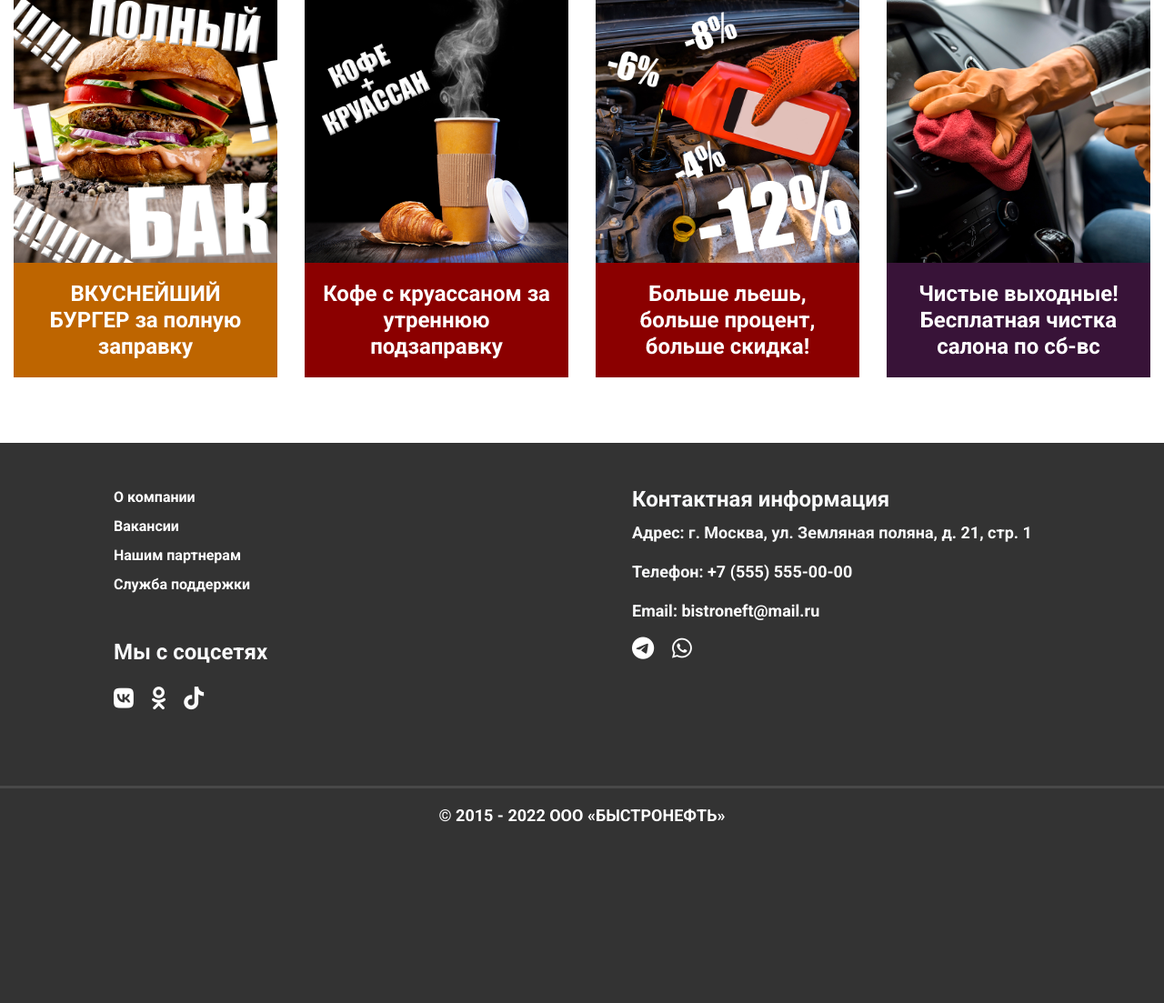
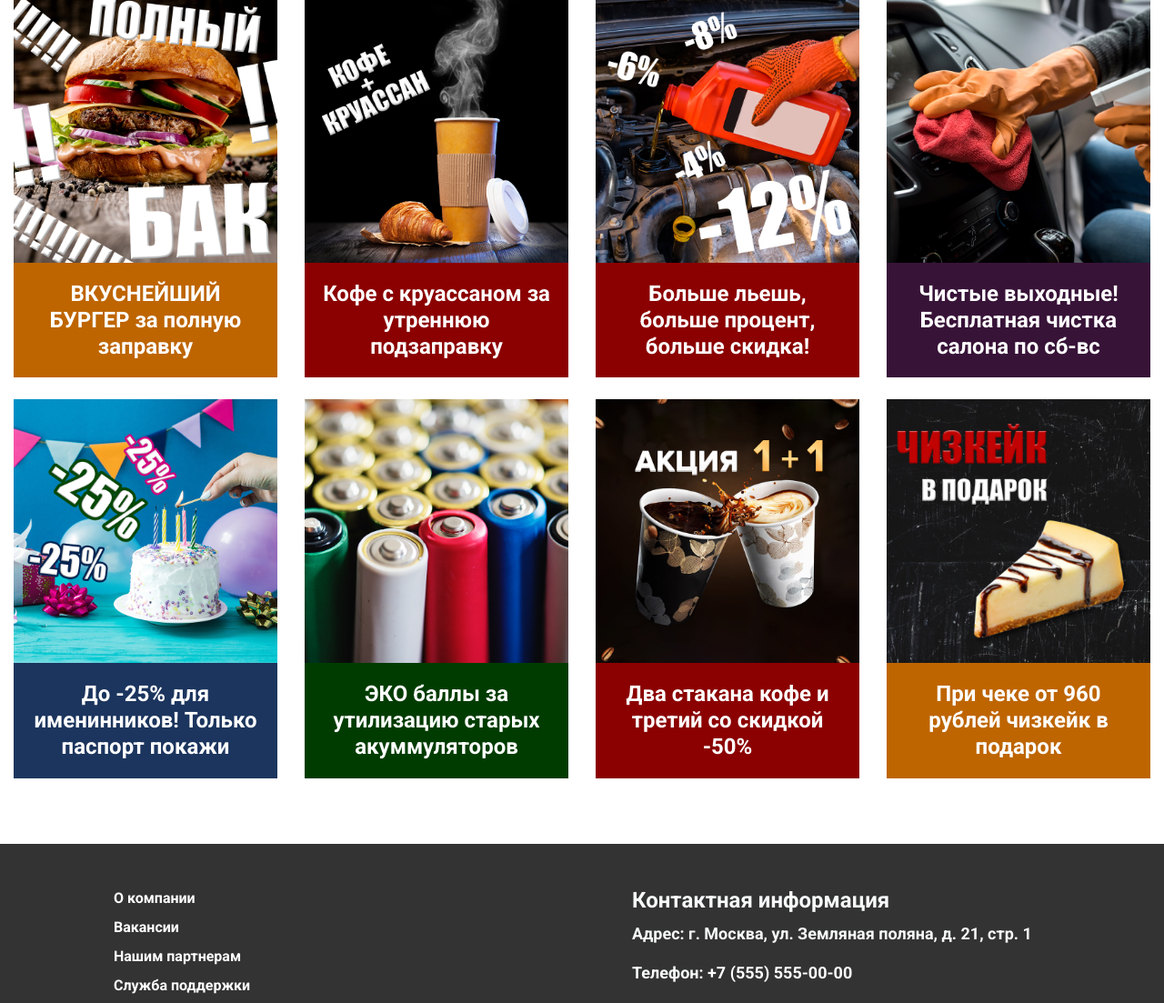
Before and after one commit to Vadim-Kulikov/BISTRONEFT, a PHP site: page /action in a window 1280 px wide. Shown: the part 588-1691 px from the top of the page at 91% size. Before the commit the page ends 1492 px from the top, so only its background shows below. Run offline with PHP 8.4, Linux system fonts and the light colour scheme; some libraries are stand-ins or nearby versions.

Commit message:
new-action

```diff
--- a/css/style.css
+++ b/css/style.css
@@ -189,6 +189,7 @@ h4,
 .action-azs-dark-red,
 .action-azs-grey,
 .action-azs-blue,
+.action-azs-green,
 .action-azs-purple,
 .action-azs-orange {
   text-align: center;
@@ -216,6 +217,10 @@ h4,
 }
 .action-azs-orange {
   background-color: rgb(190, 101, 0);
+  color: #fff;
+}
+.action-azs-green {
+  background-color: rgb(0, 60, 0);
   color: #fff;
 }
 
--- a/pages/action.html
+++ b/pages/action.html
@@ -8,7 +8,12 @@
     <div class="row mb-5">
       <div class="col-md-3 mb-3">
         <div class="action-pic-scale">
-          <img src="/img/burger-2.jpg" alt="" width="100%" class="action-pic" />
+          <img
+            src="/img/burger-2.jpg"
+            alt="burger"
+            width="100%"
+            class="action-pic"
+          />
         </div>
         <h4 class="action-azs-orange">ВКУСНЕЙШИЙ БУРГЕР за полную заправку</h4>
       </div>
@@ -16,7 +21,7 @@
         <div class="action-pic-scale">
           <img
             src="/img/coffe-for-you.jpg"
-            alt=""
+            alt="coffee"
             width="100%"
             class="action-pic"
           />
@@ -27,7 +32,12 @@
       </div>
       <div class="col-md-3 mb-3">
         <div class="action-pic-scale">
-          <img src="/img/car-oil.jpg" alt="" width="100%" class="action-pic" />
+          <img
+            src="/img/car-oil.jpg"
+            alt="car-oil"
+            width="100%"
+            class="action-pic"
+          />
         </div>
         <h4 class="action-azs-dark-red">
           Больше льешь, больше процент, больше скидка!
@@ -35,10 +45,62 @@
       </div>
       <div class="col-md-3">
         <div class="action-pic-scale">
-          <img src="/img/car-wash.jpg" alt="" width="100%" class="action-pic" />
+          <img
+            src="/img/car-wash.jpg"
+            alt="wash"
+            width="100%"
+            class="action-pic"
+          />
         </div>
         <h4 class="action-azs-purple">
           Чистые выходные! Бесплатная чистка салона по сб-вс
+        </h4>
+      </div>
+      <div class="col-md-3 mb-3">
+        <div class="action-pic-scale">
+          <img
+            src="/img/birthday.jpg"
+            alt="birthday"
+            width="100%"
+            class="action-pic"
+          />
+        </div>
+        <h4 class="action-azs-blue">
+          До -25% для именинников! Только паспорт покажи
+        </h4>
+      </div>
+      <div class="col-md-3 mb-3">
+        <div class="action-pic-scale">
+          <img src="/img/eco.jpg" alt="eco" width="100%" class="action-pic" />
+        </div>
+        <h4 class="action-azs-green">
+          ЭКО баллы за утилизацию старых акуммуляторов
+        </h4>
+      </div>
+      <div class="col-md-3 mb-3">
+        <div class="action-pic-scale">
+          <img
+            src="/img/coffee-1+1.jpg"
+            alt="coffee"
+            width="100%"
+            class="action-pic"
+          />
+        </div>
+        <h4 class="action-azs-dark-red">
+          Два стакана кофе и третий со скидкой -50%
+        </h4>
+      </div>
+      <div class="col-md-3 mb-3">
+        <div class="action-pic-scale">
+          <img
+            src="/img/cheesecake.jpg"
+            alt="cheesecake"
+            width="100%"
+            class="action-pic"
+          />
+        </div>
+        <h4 class="action-azs-orange">
+          При чеке от 960 рублей чизкейк в подарок
         </h4>
       </div>
     </div>
```
Also changed, not shown: img/birthday.jpg (added), img/cheesecake.jpg (added), img/coffee-1+1.jpg (added), img/eco.jpg (added).
